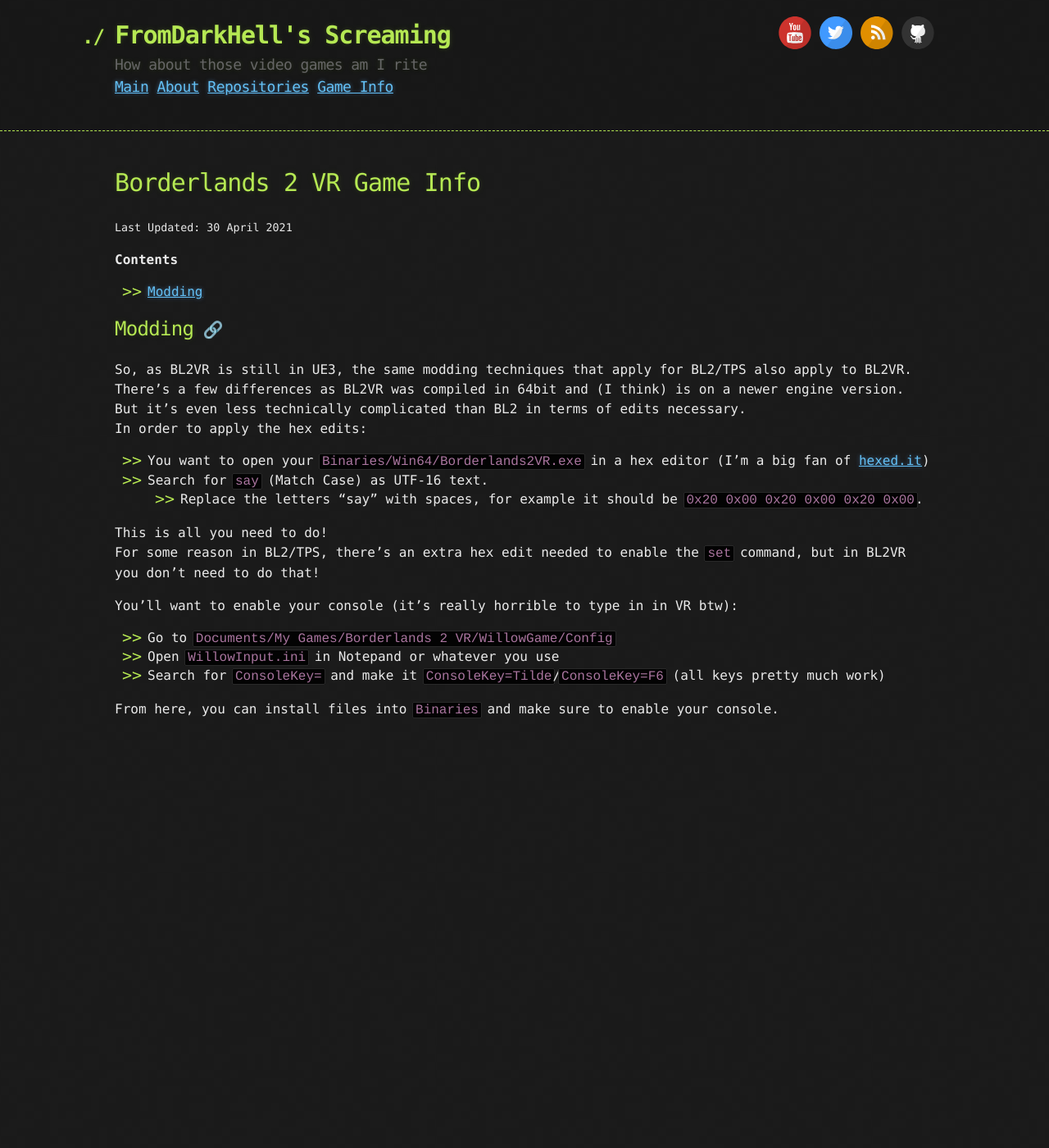
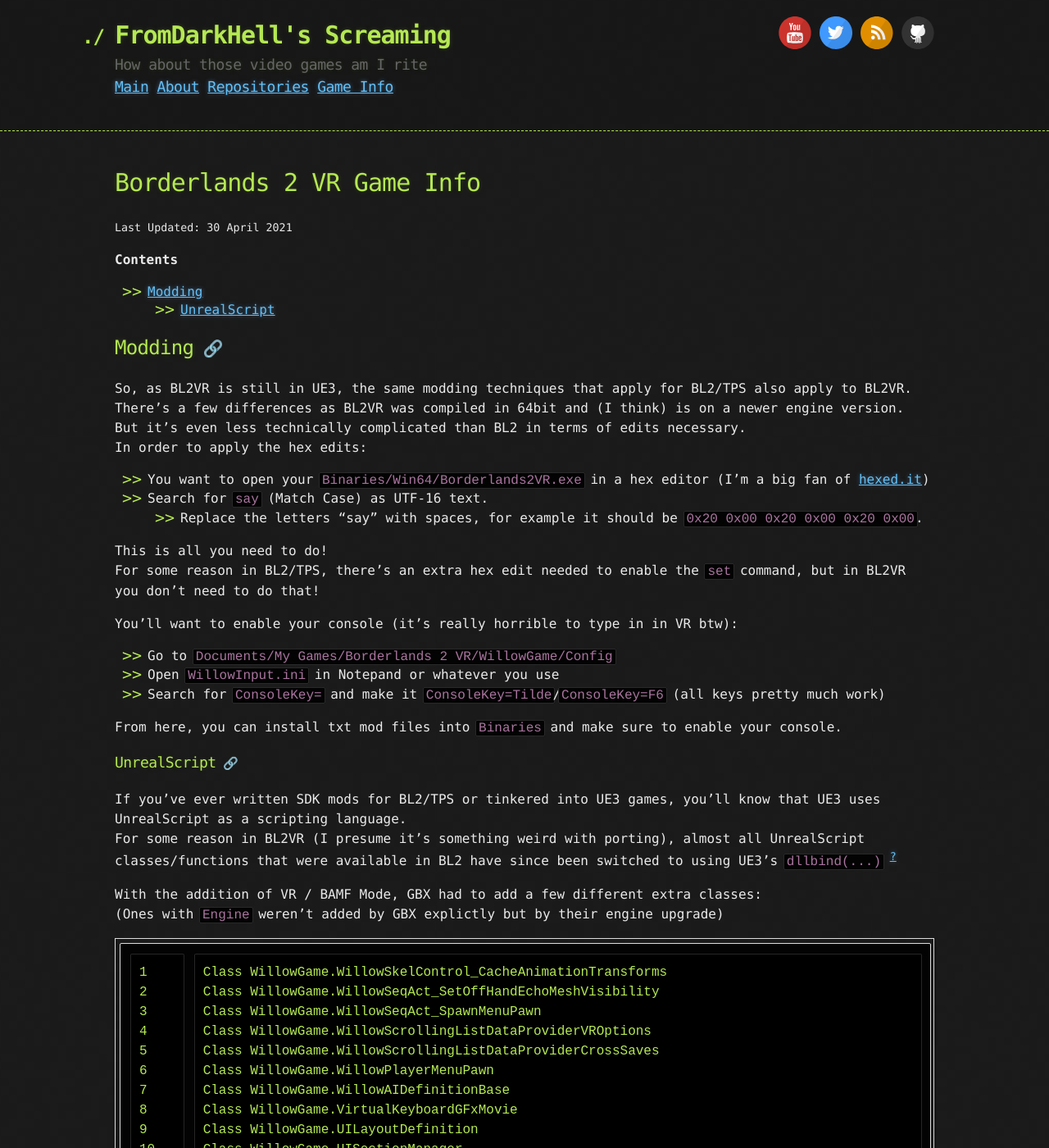
Before and after one commit to FromDarkHell/FromDarkHell.github.io, a Jekyll site: the page built from _posts/gameInfo/2021-4-30-Borderlands-2-VR.md, in a window 1280 px wide and 1400 px high. Shown: the whole window at 82% size. Built offline with Jekyll 4.4.1, drawn with Linux system fonts in a browser that asks for light colours; some of the changed text lies outside the part shown.

Commit message:
More BL2VR stuff, don't care to do a bit more additions right now

````diff
--- a/_posts/gameInfo/2021-4-30-Borderlands-2-VR.md
+++ b/_posts/gameInfo/2021-4-30-Borderlands-2-VR.md
@@ -7,7 +7,6 @@
 **Contents**
 * TOC
 {:toc}
-
 
 ## Modding
 So, as BL2VR is still in UE3, the same modding techniques that apply for BL2/TPS also apply to BL2VR.
@@ -26,4 +25,63 @@
 * Open `WillowInput.ini` in Notepand or whatever you use
 * Search for `ConsoleKey=` and make it `ConsoleKey=Tilde`/`ConsoleKey=F6` (all keys pretty much work)
 
-From here, you can install files into `Binaries` and make sure to enable your console.
+From here, you can install txt mod files into `Binaries` and make sure to enable your console.
+
+### UnrealScript
+If you've ever written SDK mods for BL2/TPS or tinkered into UE3 games, you'll know that UE3 uses UnrealScript as a scripting language.
+For some reason in BL2VR (I presume it's something weird with porting), almost all UnrealScript classes/functions that were available in BL2 have since been switched to using UE3's `dllbind(...)` <sup>[?](https://docs.unrealengine.com/udk/Three/DLLBind.html)</sup>
+
+With the addition of VR / BAMF Mode, GBX had to add a few different extra classes:
+(Ones with `Engine` weren't added by GBX explictly but by their engine upgrade)
+```
+Class WillowGame.WillowSkelControl_CacheAnimationTransforms
+Class WillowGame.WillowSeqAct_SetOffHandEchoMeshVisibility
+Class WillowGame.WillowSeqAct_SpawnMenuPawn
+Class WillowGame.WillowScrollingListDataProviderVROptions
+Class WillowGame.WillowScrollingListDataProviderCrossSaves
+Class WillowGame.WillowPlayerMenuPawn
+Class WillowGame.WillowAIDefinitionBase
+Class WillowGame.VirtualKeyboardGFxMovie
+Class WillowGame.UILayoutDefinition
+Class WillowGame.UISectionManager
+Class WillowGame.TeleportStandIn
+Class WillowGame.TeleportDefinition
+Class WillowGame.SpawnableSceneCapture2DActor
+Class WillowGame.SlomoDefinition
+Class WillowGame.ScopeDefinition
+Class WillowGame.ReticleDefinition
+Class WillowGame.Protea_3DReticle
+Class WillowGame.ProteaSeqCond_IsDirectMovement
+Class WillowGame.ProteaSeqCond_SwitchVRPlatform
+Class WillowGame.ProteaVehicleDefinition
+Class WillowGame.PlayerBehavior_ToggleMeleeWeaponDetachTimer
+Class WillowGame.DirectMovementDefinition
+Class WillowGame.DashDefinition
+Class WillowGame.CustomizationStandIn
+Class WillowGame.Behavior_ToggleWandMelee
+Class WillowGame.Behavior_ToggleWandMeleeVRAnim
+Class WillowGame.Behavior_SetVRMeleeDefinition
+Class WillowGame.Behavior_SetDynamiteBlendState
+Class WillowGame.Behavior_RestoreSlomo
+Class WillowGame.Behavior_IsUsingMotionController
+Class WillowGame.Behavior_ForceLowViewDistance
+Class WillowGame.Behavior_GetVRHandInfo
+Class WillowGame.Behavior_GetVRReticleInfo
+Class WillowGame.Behavior_AddSlomoBonus
+
+Class Engine.StereoLayerComponent
+Class Engine.SeqAct_SetSplashScreen
+Class Engine.SeqAct_ShowSplashScreen
+Class Engine.SeqAct_EnableAutoLoadingSplashScreen
+Class Engine.SeqAct_HideSplashScreen
+Class Engine.SeqAct_ModifyActorsToReflect
+Class Engine.SeqAct_DisableAutoLoadingSplashScreen
+Class Engine.SceneCaptureReflectVolume
+Class Engine.OnlineEventTracker
+Class Engine.OnlineGameDVRInterface
+Class Engine.OnlineMarketplaceInterface
+Class Engine.OnlineSaveInterface
+Class Engine.AimControllerComponent
+Class Engine.MotionControllerComponent
+Class Engine.MultitouchGestureProcessor
+```
````
